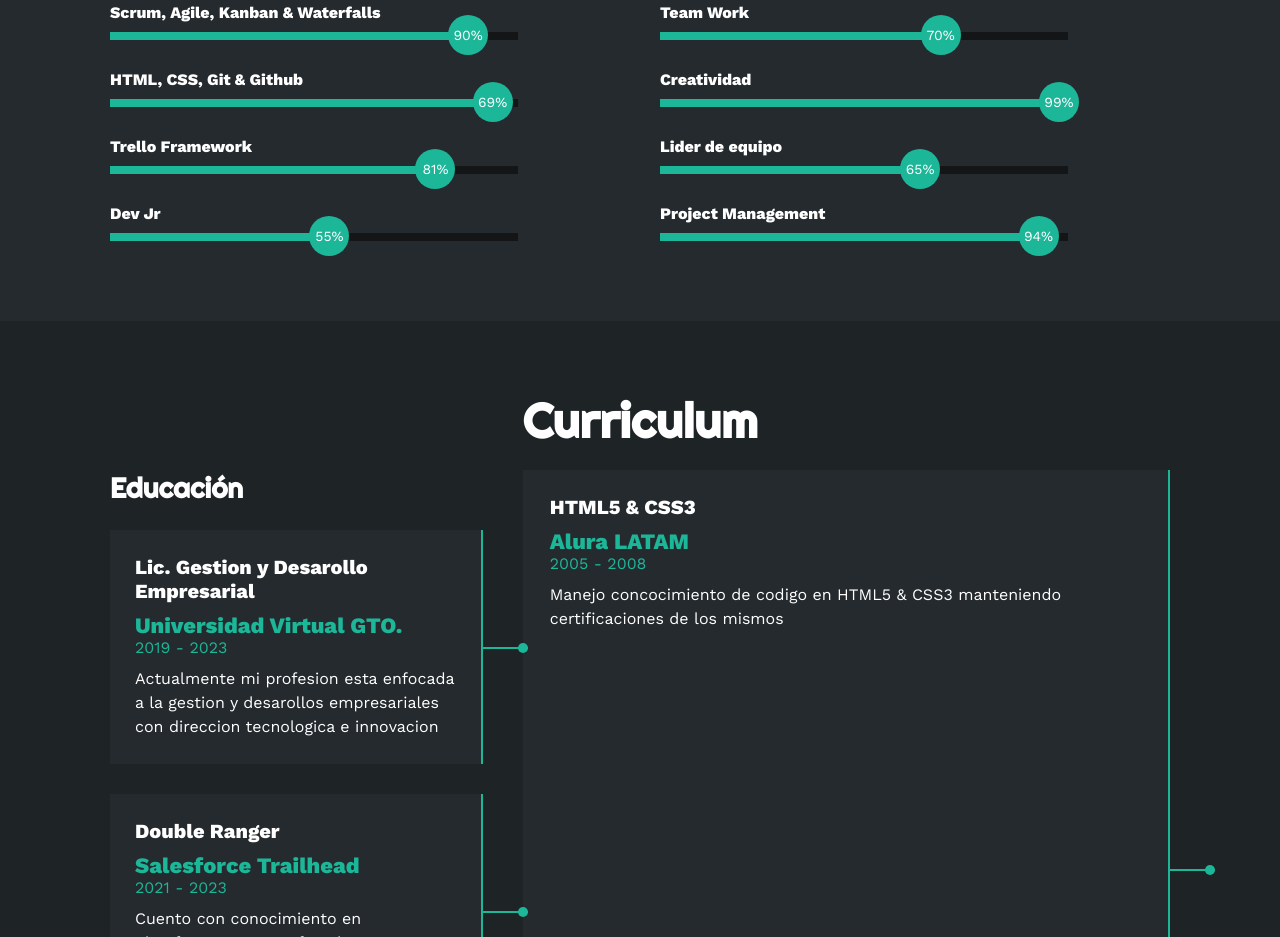
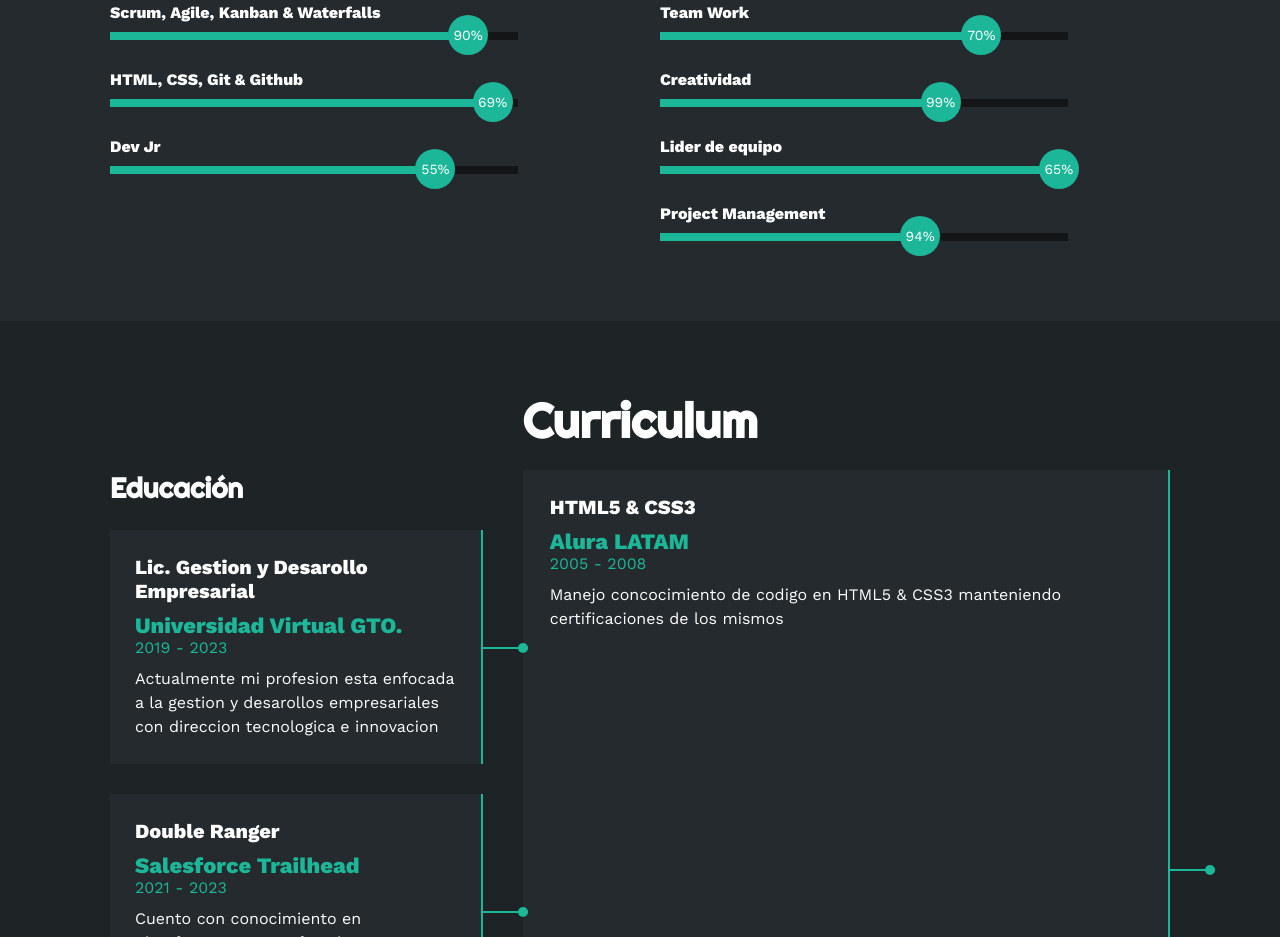
Before and after one commit to GenaroSegu/CV, a plain HTML site: page index.html in a window 1280 px wide. Shown: the part 1753-2690 px from the top of the page. Drawn offline with nearby package versions, Linux system fonts and the light colour scheme; files whose address does not match are found by name.

Commit message:
Update index.html
Elimination Trello

```diff
--- a/index.html
+++ b/index.html
@@ -162,14 +162,6 @@
                         <div class="barra-skill">
                             <div class="progreso">
                                 <span>69%</span>
-                            </div>
-                        </div>
-                    </div>
-                    <div class="skill">
-                        <span>Trello Framework</span>
-                        <div class="barra-skill">
-                            <div class="progreso">
-                                <span>81%</span>
                             </div>
                         </div>
                     </div>
```
